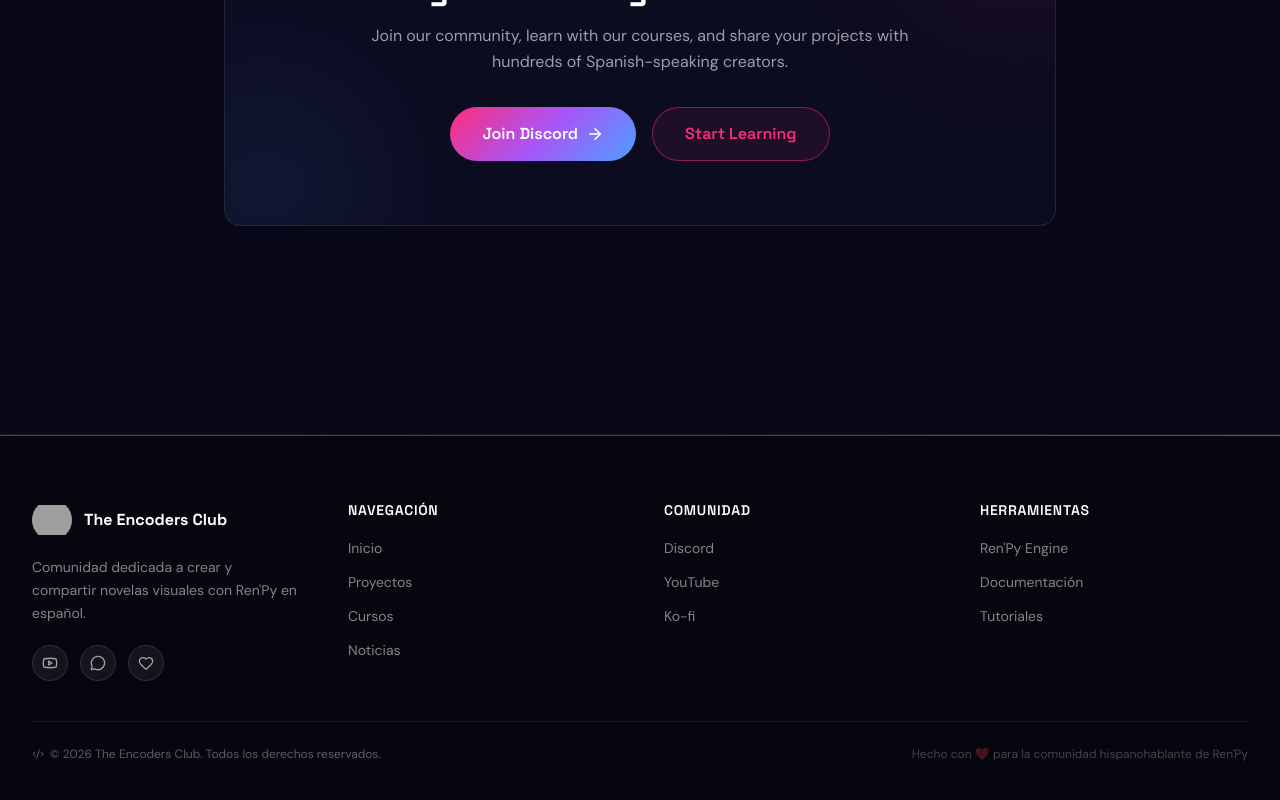
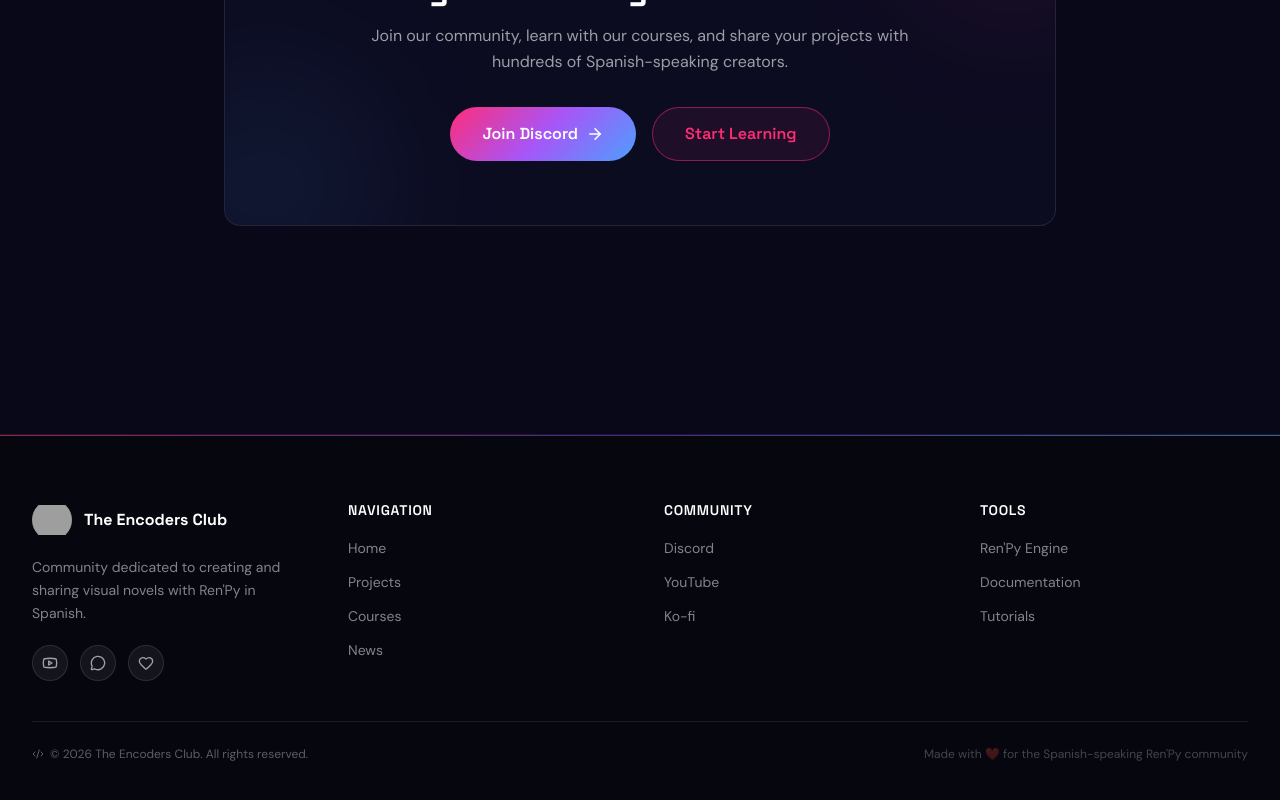
Before and after one commit to The-Encoders-Club/The-Encoders-Club, a Next.js app: page / in a window 1280 px wide. Shown: the part 3290-4090 px from the top of the page. Built offline with nearby package versions, Linux system fonts and the light colour scheme; no server answers; grey boxes are pictures that could not be loaded.

Commit message:
Localizar el contenido del pie de página y se actualizo enlaces

```diff
--- a/src/components/Footer.tsx
+++ b/src/components/Footer.tsx
@@ -1,7 +1,31 @@
+'use client';
+
 import Link from "next/link";
 import { Youtube, MessageCircle, Heart, Code2 } from "lucide-react";
+import { useI18n } from "@/hooks/useLocale";
 
 export default function Footer() {
+  const { t } = useI18n();
+
+  const navLinks = [
+    { label: t('nav.home'), href: "/" },
+    { label: t('nav.projects'), href: "/proyectos" },
+    { label: t('nav.courses'), href: "/cursos" },
+    { label: t('nav.news'), href: "/noticias" },
+  ];
+
+  const communityLinks = [
+    { label: "Discord", href: "https://discord.gg/2DB5k7sb8" },
+    { label: "YouTube", href: "https://youtube.com/@theencodersclub" },
+    { label: "Ko-fi", href: "https://ko-fi.com/theencodersclub" },
+  ];
+
+  const toolLinks = [
+    { label: t('footer.renpyEngine'), href: "https://www.renpy.org/" },
+    { label: t('footer.documentation'), href: "https://www.renpy.org/doc/html/" },
+    { label: t('footer.tutorials'), href: "/cursos" },
+  ];
+
   return (
     <footer className="relative mt-24 bg-[#06060f] border-t border-white/8">
       <div className="h-px w-full brand-gradient opacity-60" />
@@ -12,7 +36,7 @@ export default function Footer() {
               <img src="/logo.png" alt="Logo" className="w-10 h-10 object-contain rounded-full" />
               <span className="font-bold text-white" style={{ fontFamily: "'Space Grotesk', sans-serif" }}>The Encoders Club</span>
             </div>
-            <p className="text-sm text-white/50 leading-relaxed mb-5">Comunidad dedicada a crear y compartir novelas visuales con Ren&apos;Py en español.</p>
+            <p className="text-sm text-white/50 leading-relaxed mb-5">{t('footer.description')}</p>
             <div className="flex items-center gap-3">
               <a href="https://youtube.com/@theencodersclub" target="_blank" rel="noopener noreferrer" className="w-9 h-9 flex items-center justify-center rounded-full bg-white/6 border border-white/10 text-white/60 hover:text-red-500 hover:border-red-500/40 transition-all"><Youtube size={16} /></a>
               <a href="https://discord.gg/2DB5k7sb8" target="_blank" rel="noopener noreferrer" className="w-9 h-9 flex items-center justify-center rounded-full bg-white/6 border border-white/10 text-white/60 hover:text-[#5865F2] hover:border-[#5865F2]/40 transition-all"><MessageCircle size={16} /></a>
@@ -20,33 +44,33 @@ export default function Footer() {
             </div>
           </div>
           <div>
-            <h4 className="text-sm font-semibold text-white mb-4 uppercase tracking-wider" style={{ fontFamily: "'Space Grotesk', sans-serif" }}>Navegación</h4>
+            <h4 className="text-sm font-semibold text-white mb-4 uppercase tracking-wider" style={{ fontFamily: "'Space Grotesk', sans-serif" }}>{t('footer.navigation')}</h4>
             <ul className="space-y-2.5">
-              {[{ l: "Inicio", h: "/" }, { l: "Proyectos", h: "/proyectos" }, { l: "Cursos", h: "/cursos" }, { l: "Noticias", h: "/noticias" }].map(link => (
-                <li key={link.h}><Link href={link.h} className="text-sm text-white/50 hover:text-[#FF2D78] transition-colors">{link.l}</Link></li>
+              {navLinks.map(link => (
+                <li key={link.href}><Link href={link.href} className="text-sm text-white/50 hover:text-[#FF2D78] transition-colors">{link.label}</Link></li>
               ))}
             </ul>
           </div>
           <div>
-            <h4 className="text-sm font-semibold text-white mb-4 uppercase tracking-wider" style={{ fontFamily: "'Space Grotesk', sans-serif" }}>Comunidad</h4>
+            <h4 className="text-sm font-semibold text-white mb-4 uppercase tracking-wider" style={{ fontFamily: "'Space Grotesk', sans-serif" }}>{t('footer.community')}</h4>
             <ul className="space-y-2.5">
-              {[{ l: "Discord", h: "https://discord.gg/2DB5k7sb8" }, { l: "YouTube", h: "https://youtube.com/@theencodersclub" }, { l: "Ko-fi", h: "https://ko-fi.com/theencodersclub" }].map(link => (
-                <li key={link.l}><a href={link.h} target="_blank" rel="noopener noreferrer" className="text-sm text-white/50 hover:text-[#FF2D78] transition-colors">{link.l}</a></li>
+              {communityLinks.map(link => (
+                <li key={link.label}><a href={link.href} target="_blank" rel="noopener noreferrer" className="text-sm text-white/50 hover:text-[#FF2D78] transition-colors">{link.label}</a></li>
               ))}
             </ul>
           </div>
           <div>
-            <h4 className="text-sm font-semibold text-white mb-4 uppercase tracking-wider" style={{ fontFamily: "'Space Grotesk', sans-serif" }}>Herramientas</h4>
+            <h4 className="text-sm font-semibold text-white mb-4 uppercase tracking-wider" style={{ fontFamily: "'Space Grotesk', sans-serif" }}>{t('footer.tools')}</h4>
             <ul className="space-y-2.5">
-              {[{ l: "Ren'Py Engine", h: "https://www.renpy.org/" }, { l: "Documentación", h: "https://www.renpy.org/doc/html/" }, { l: "Tutoriales", h: "/cursos" }].map(link => (
-                <li key={link.l}><a href={link.h} target={link.h.startsWith('/') ? undefined : '_blank'} rel="noopener noreferrer" className="text-sm text-white/50 hover:text-[#4D9FFF] transition-colors">{link.l}</a></li>
+              {toolLinks.map(link => (
+                <li key={link.label}><a href={link.href} target={link.href.startsWith('/') ? undefined : '_blank'} rel="noopener noreferrer" className="text-sm text-white/50 hover:text-[#4D9FFF] transition-colors">{link.label}</a></li>
               ))}
             </ul>
           </div>
         </div>
         <div className="mt-10 pt-6 border-t border-white/8 flex flex-col items-center sm:flex-row sm:justify-between gap-4">
-          <p className="text-xs text-white/35 flex items-center gap-1.5"><Code2 size={12} /> © 2026 The Encoders Club. Todos los derechos reservados.</p>
-          <p className="text-xs text-white/25">Hecho con ❤️ para la comunidad hispanohablante de Ren&apos;Py</p>
+          <p className="text-xs text-white/35 flex items-center gap-1.5"><Code2 size={12} /> {t('footer.copyright')}</p>
+          <p className="text-xs text-white/25">{t('footer.madeWith')}</p>
         </div>
       </div>
     </footer>
```
